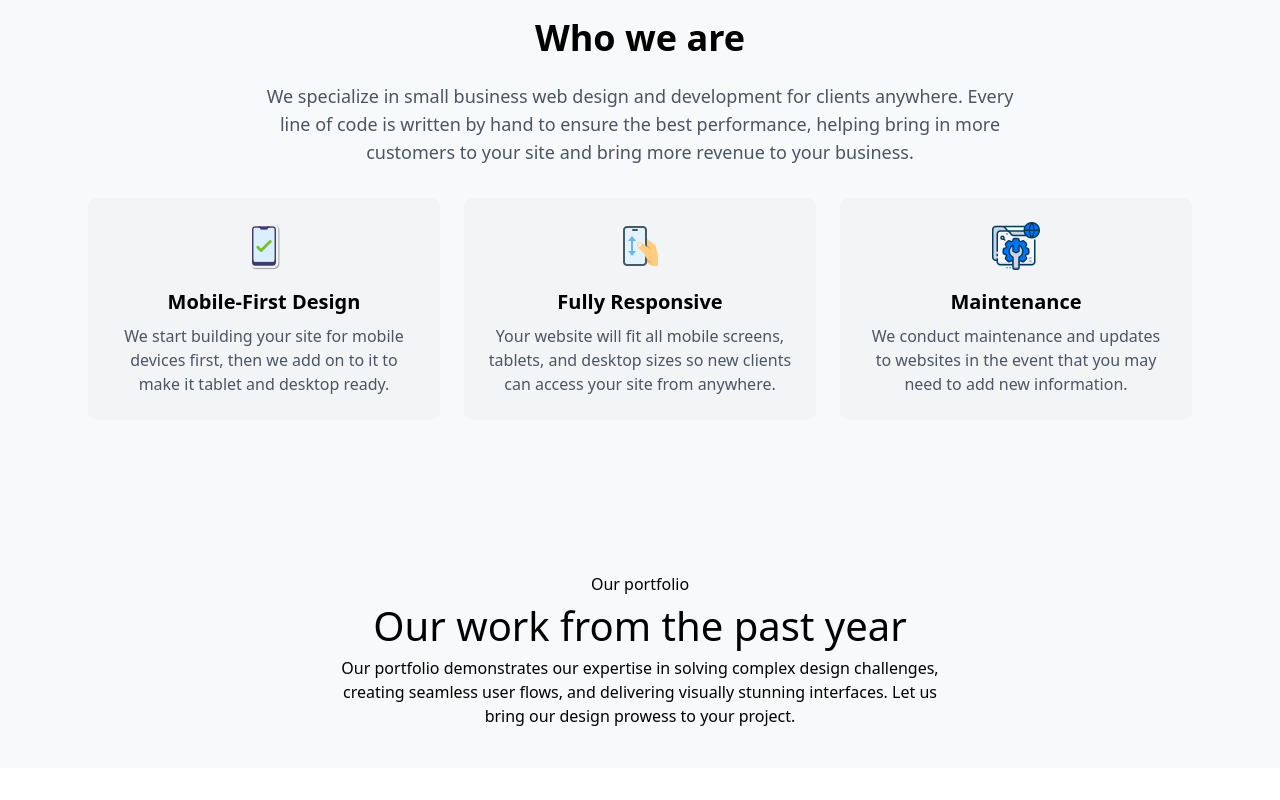
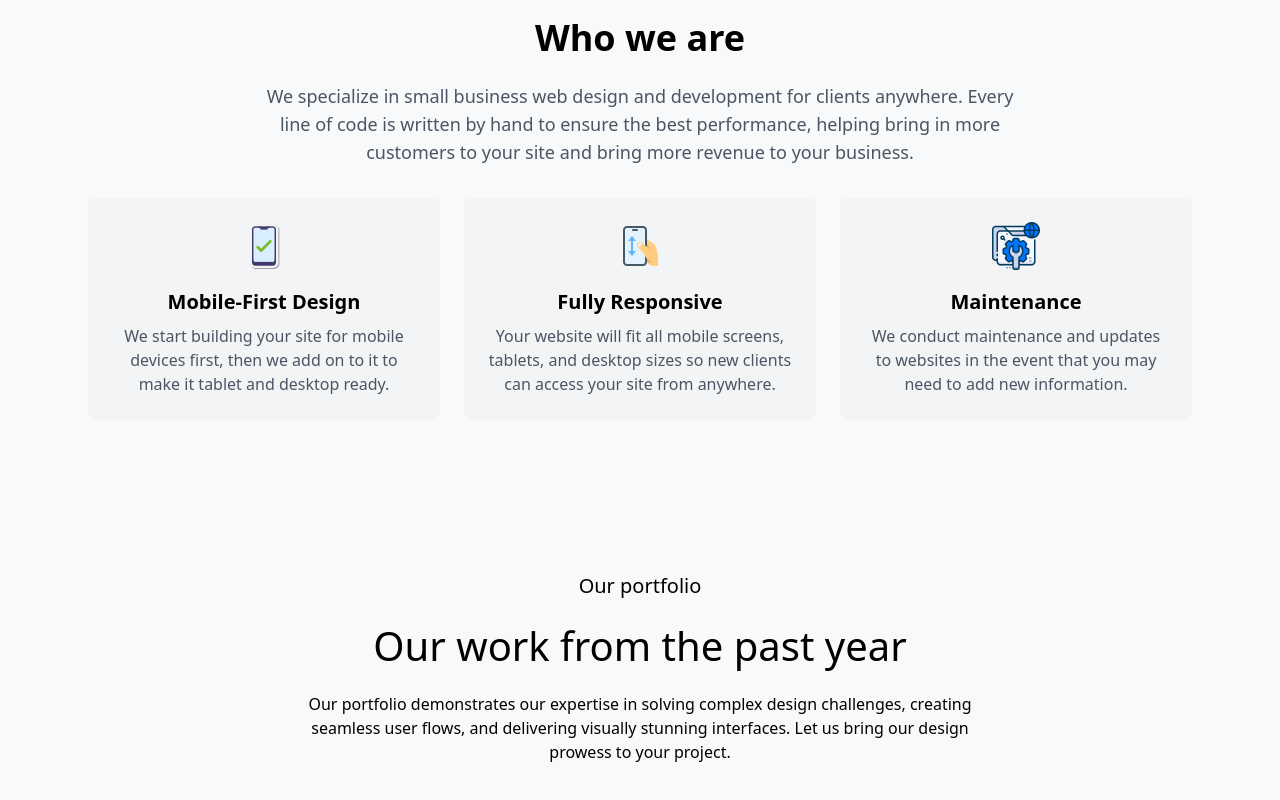
Before and after one commit to rorisangputu/lerumoweb, a React (Vite) app: page / in a window 1280 px wide. Shown: the part 980-1780 px from the top of the page. Before the commit the page ends 1748 px from the top, so only its background shows below. Built offline with nearby package versions, Linux system fonts and the light colour scheme.

Commit message:
changing text size

```diff
--- a/src/Components/Portfolio.jsx
+++ b/src/Components/Portfolio.jsx
@@ -4,14 +4,13 @@ const Portfolio = () => {
     return (
         <div className='py-10'>
             <div className='w-[90%] mx-auto'>
-                <div className='flex flex-col items-center text-center'>
-                    <p className='font-light'>Our portfolio</p>
+                <div className='flex flex-col items-center text-center gap-4'>
+                    <p className='font-light text-xl'>Our portfolio</p>
                     <h1 className='text-[40px] font-medium'>Our work from the past year</h1>
-                    <p className='w-[600px]'>
+                    <p className='w-[700px]'>
                         Our portfolio demonstrates our expertise in solving complex design
                         challenges, creating seamless user flows, and delivering visually stunning
                         interfaces. Let us bring our design prowess to your project.
-
                     </p>
                 </div>
             </div>
```
